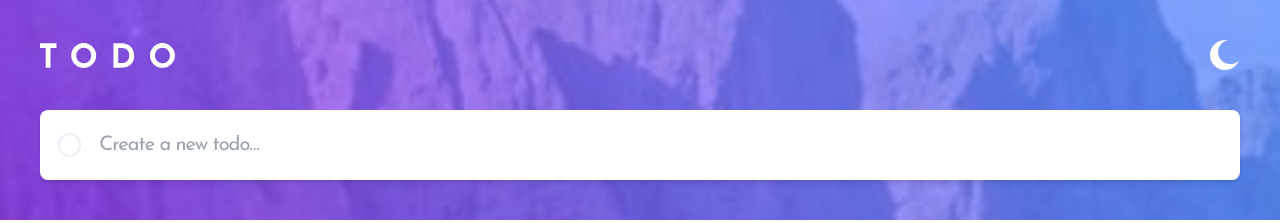
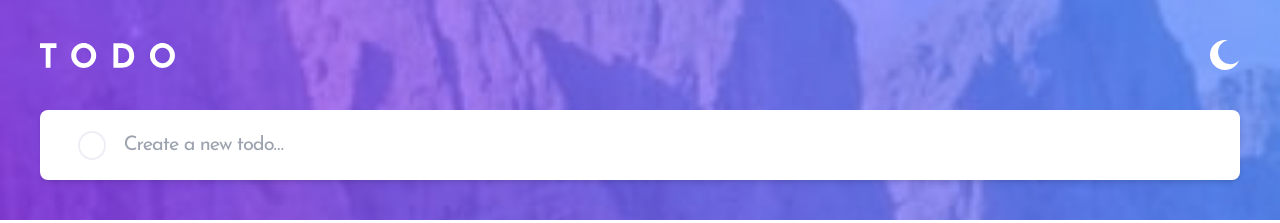
Before and after one commit to BYCODDE/React-Todo-App, a React (Vite) app: page / in a window 1280 px wide. Shown: the top 223 px of the page. Built offline with nearby package versions, Linux system fonts and the light colour scheme.

Commit message:
new commit!

```diff
--- a/src/components/Header/Header.jsx
+++ b/src/components/Header/Header.jsx
@@ -9,10 +9,14 @@ export default function Header() {
     >
       <div className=" flex justify-between items-center">
         <img className="h-[25px]" src={headerSvg} alt="headerSvg" />
-        <img className="h-[30px]" src={headerSvg2} alt="headerSvg" />
+        <img
+          className="h-[30px] cursor-pointer"
+          src={headerSvg2}
+          alt="headerSvg"
+        />
       </div>
       <div className="cursor-pointer mt-[40px] justify-start  rounded-lg bg-white shadow-md flex items-center gap-[20px] p-[20px]">
-        <div className="shadow-custom  h-[20px] w-[20px] rounded-[50%] bg-white"></div>
+        <div className="ml-[20px] shadow-custom  h-[25px] w-[25px] rounded-[50%] bg-white"></div>
         <input
           type="text"
           className=" w-[100%]   text-gray-600  text-[20px] font-normal leading-normal tracking-tighter"
```
